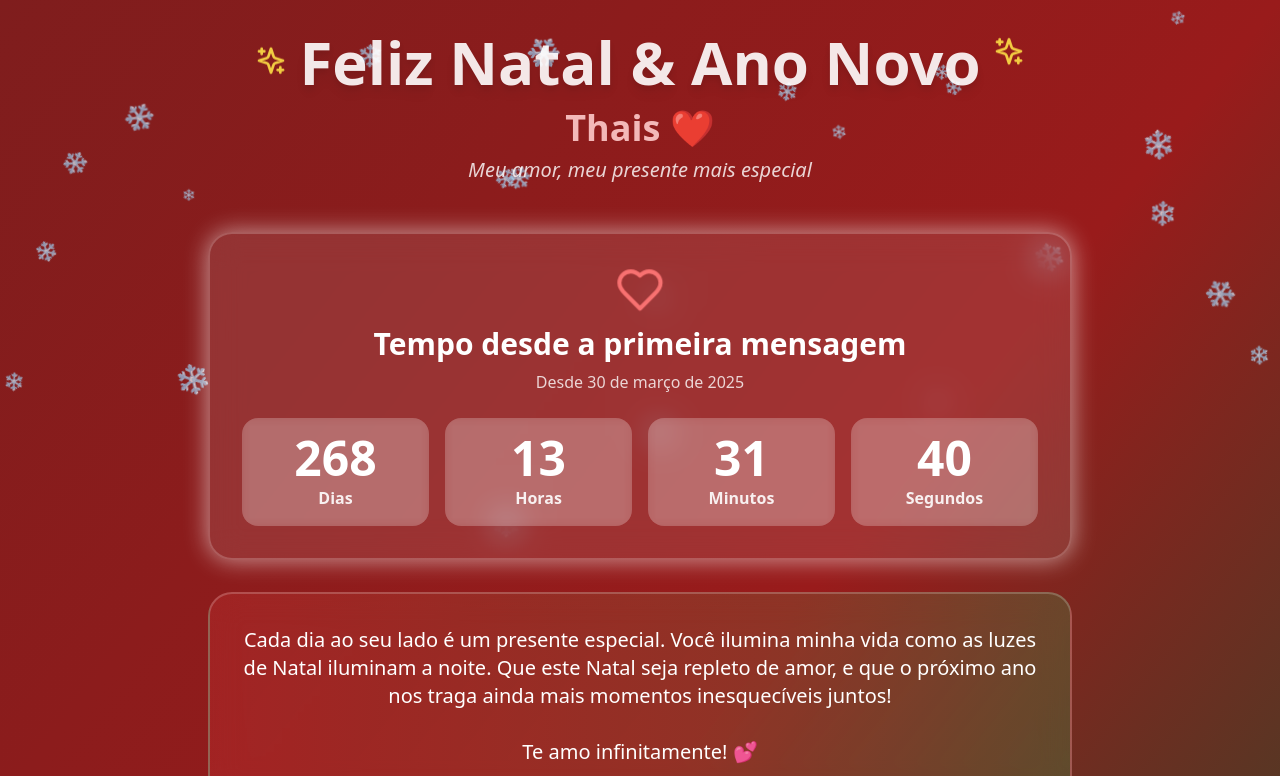
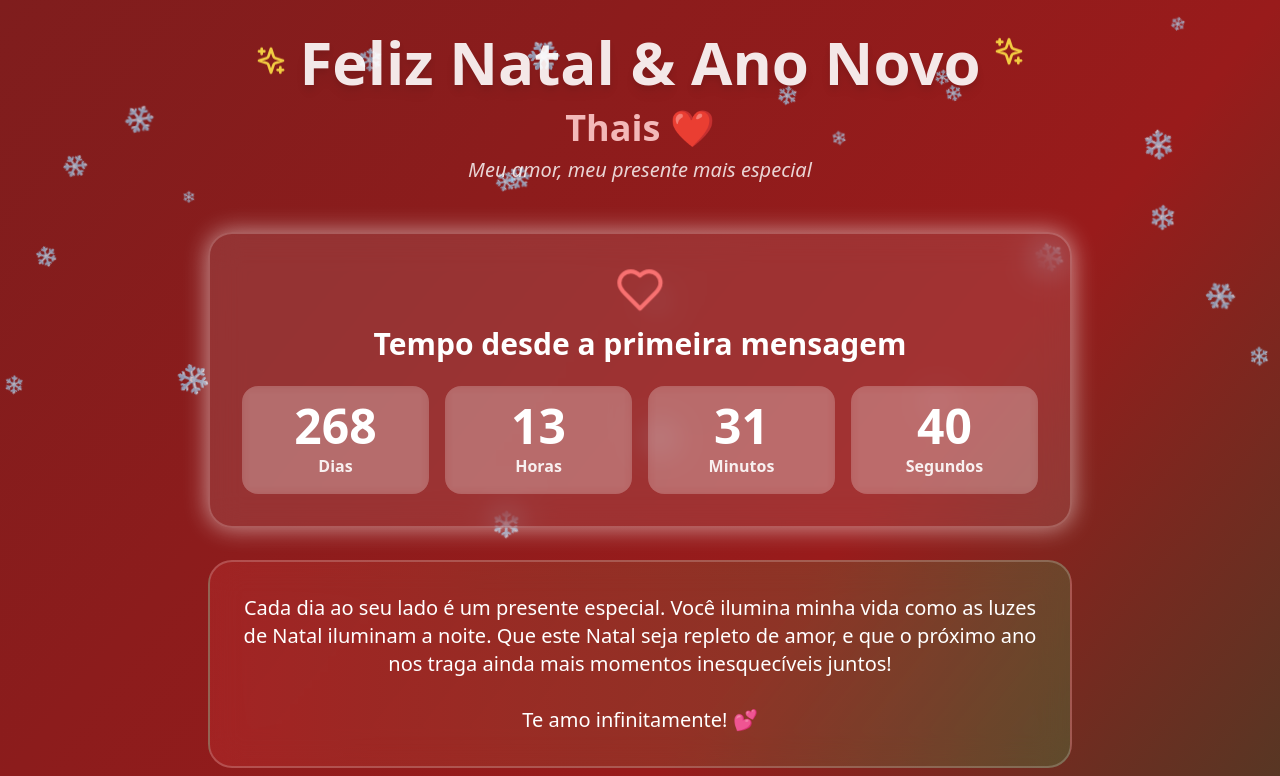
Before and after one commit to SimLuiz/natal_namorada_publico, a React (Create React App) app: page / in a window 1280 px wide. Shown: the top 776 px of the page. Built offline with nearby package versions, Linux system fonts and the light colour scheme.

Commit message:
colocando meu nome no projeto

```diff
--- a/src/App.js
+++ b/src/App.js
@@ -121,7 +121,6 @@ export default function RomanticXmasPage() {
             <h3 className="text-2xl md:text-3xl font-bold text-white mb-2">
               Tempo desde a primeira mensagem
             </h3>
-            <p className="text-white/80">Desde 30 de março de 2025</p>
           </div>
 
           <div className="grid grid-cols-2 md:grid-cols-4 gap-4">
```
